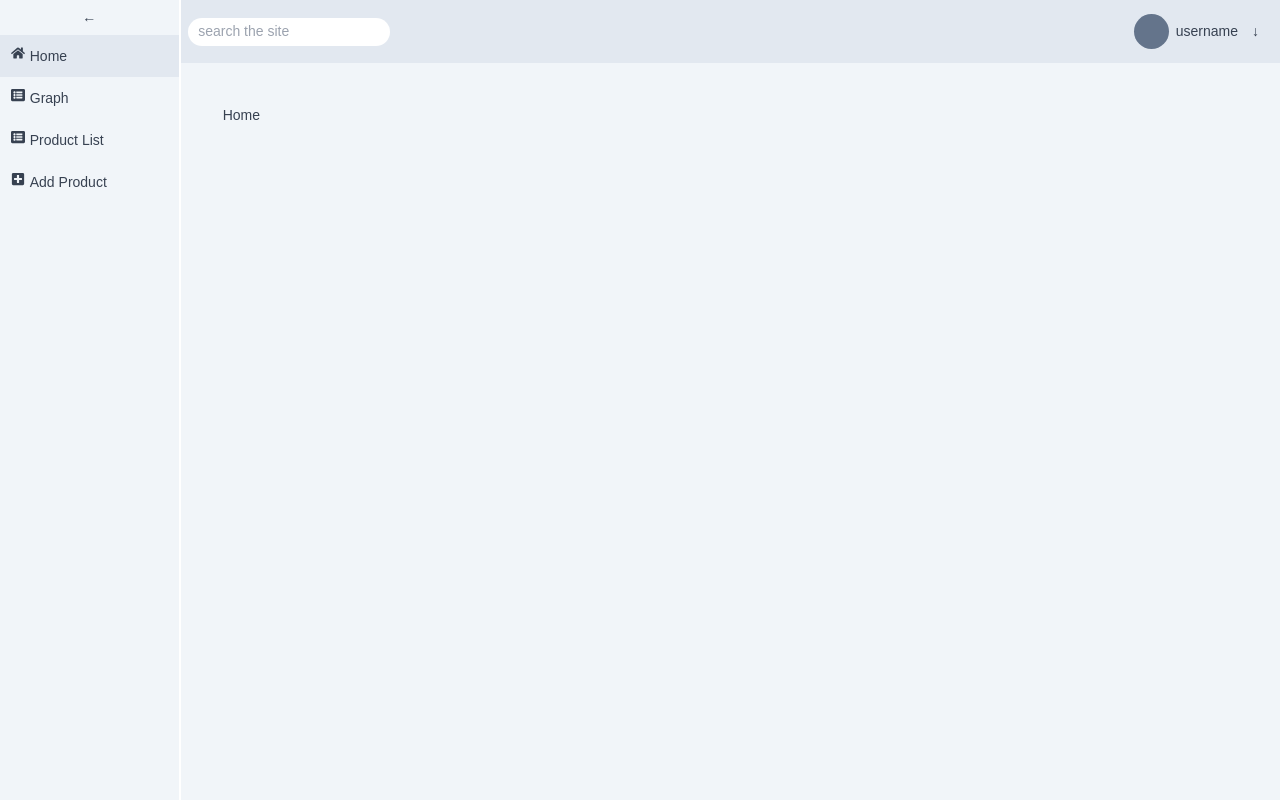
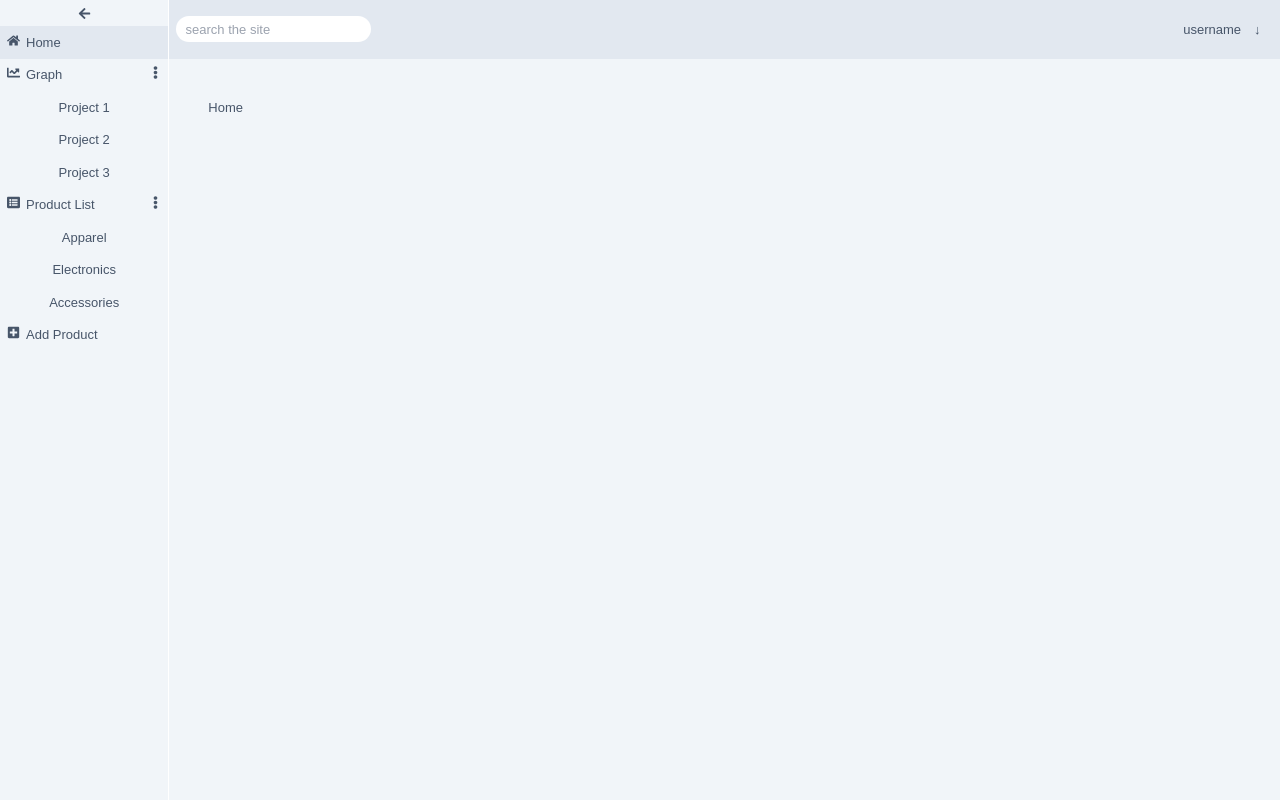
Before and after one commit to sft0595/productManagement, a React (Create React App) app: page / in a window 1280 px wide. Built offline with nearby package versions, Linux system fonts and the light colour scheme; what tw-elements would draw is missing.

Commit message:
Tailwind system based Dark Mode Applied

```diff
--- a/src/components/Dashboard.js
+++ b/src/components/Dashboard.js
@@ -3,7 +3,7 @@ import Home from "./Home";
 import Graph from "./Graph";
 import ProductList from "./ProductList";
 import ProductForm from "./ProductForm";
-import { FaHome, FaListAlt, FaPlusSquare } from "react-icons/fa";
+import { FaHome, FaListAlt, FaPlusSquare, FaArrowLeft, FaChartLine, FaArrowDown, FaEllipsisV } from "react-icons/fa";
 
 
 function Dashboard() {
@@ -42,72 +42,106 @@ function Dashboard() {
       setIsProductForm(true)
    }
 
+   const toggleActive = (event, idx) => {
+      const elemId = event.target.id
+      const elem = document.getElementById(elemId).parentElement.id
+      const allList = document.getElementById(elem).getElementsByTagName('li');
+
+      for (let i = 0; i < allList.length; i++) {
+         const clickedElemId = allList[i].id
+         allList[i].classList.remove("font-semibold")
+         if (clickedElemId === elemId) {
+            allList[i].classList.add("font-semibold")
+         }
+      }
+   }
+
+   const handleSubmenu = (event) => {
+      event.stopPropagation()
+      const id = event.target.getAttribute("data-target")
+      const submenu = document.getElementById(id)
+      if (isCollapse) {
+         setIsCollapse(!isCollapse)
+         submenu.classList.remove('hidden')
+      } else {
+         if (submenu.classList.contains('hidden'))
+            submenu.classList.remove('hidden')
+         else submenu.classList.add('hidden')
+      }
+   }
+
+
    const navOpts = [
       {
          tab: "Home",
          active: isHome,
          toggler: toggleHome,
-         icon: <FaHome />
+         icon: <FaHome className=" mr-2 pointer-events-none" />
       },
       {
          tab: "Graph",
          active: isGraph,
-         toggler: toggleGraph,
-         icon: <FaListAlt />,
+         icon: <FaChartLine className="mr-2 pointer-events-none" />,
          subTab: true,
-         subtabList: {
-            opt1: "option 1",
-            opt2: "option 2",
-            opt3: "option 3"
-         }
+         subtabList: [
+            { title: "Project 1", active: false },
+            { title: "Project 2", active: false },
+            { title: "Project 3", active: false }
+         ]
+
       },
       {
          tab: "Product List",
          active: isProductList,
-         toggler: toggleProductList,
-         icon: <FaListAlt />,
+         subTab: true,
+         subtabList: [
+            { title: "Apparel", active: false },
+            { title: "Electronics", active: false },
+            { title: "Accessories", active: false }
+         ],
+         icon: <FaListAlt className=" mr-2 pointer-events-none" />,
       },
       {
          tab: "Add Product",
          active: isProductForm,
          toggler: toggleNewProduct,
-         icon: <FaPlusSquare />,
+         icon: <FaPlusSquare className=" mr-2 pointer-events-none" />,
       }
    ]
 
    return (
-      <div className="w-full flex">
-         <div className={`${isCollapse ? " w-20" : "w-60"} duration-500 min-h-screen bg-slate-100  border-r-2 border-r-white overflow-hidden`}>
-            <button className={` bg-none p-2 w-full ${isCollapse ? "rotate-180" : ""} duration-500`} onClick={() => setIsCollapse(!isCollapse)}>←</button>
-            <ul className="text-center">
-               {/* <li className={` ${isHome ? "bg-slate-200" : "bg-slate-100 hover:bg-slate-200"} p-2 cursor-pointer`} onClick={e => toggleHome(e)}>
-                  <FaHome /><span>Home</span>
-               </li>
-               <li className={` ${isGraph ? "bg-slate-200" : "bg-slate-100 hover:bg-slate-200"} p-2 cursor-pointer`} onClick={e => toggleGraph(e)}>
-                  <FaListAlt /><span>Graph</span>
-               </li>
-               <li className={` ${isProductList ? "bg-slate-200" : "bg-slate-100 hover:bg-slate-200"} p-2 cursor-pointer`} onClick={e => toggleProductList(e)}>
-                  <FaListAlt /><span>Product List</span>
-               </li>
-               <li className={` ${isProductForm ? "bg-slate-200" : "bg-slate-100 hover:bg-slate-200"} p-2 cursor-pointer`} onClick={e => toggleNewProduct(e)}>
-                  <FaPlusSquare /><span>Add Product</span>
-               </li> */
-               }
-               {navOpts.map((tablist, index) =>
-               (<li key={index} className={`${tablist.active ? "bg-slate-200" : "bg-slate-100 hover:bg-slate-200"}
-               p-3 cursor-pointer flex align-middle w-full ${isCollapse ? " justify-center" : ""}`}
-                  onClick={tablist.toggler}><span>{tablist.icon}</span><span className=" mx-1.5">{isCollapse ? "" : tablist.tab}</span></li>)
-               )}
-            </ul>
+      <div className="w-full flex bg-slate-100 dark:bg-slate-800 text-slate-600 dark:text-slate-400">
+         <div className={`${isCollapse ? " w-20" : " w-60"} duration-500 min-h-screen bg-slate-100 dark:bg-slate-800 border-r border-r-white`}>
+            <button className="bg-none p-2 w-full flex justify-center" onClick={() => setIsCollapse(!isCollapse)}>
+               <FaArrowLeft className={`${isCollapse ? " rotate-180" : ""} duration-500`} />
+            </button>
+            {navOpts.map((tablist, index) =>
+            (
+               <ul className="text-center" key={index}>
+                  <li data-target={tablist.tab} className={`${tablist.active ? "bg-slate-200 dark:bg-slate-600" : "bg-slate-100 dark:bg-slate-800 hover:bg-slate-200 dark:hover:bg-slate-600"} p-2 cursor-pointer flex justify-items-center items-baseline  ${isCollapse ? " justify-center" : ""}`}
+                     onClick={tablist.subTab ? event => handleSubmenu(event) : tablist.toggler} >
+                     {tablist.icon} {isCollapse ? "" : ` ${tablist.tab}`}
+                     {!isCollapse ? tablist.subTab ? <FaEllipsisV className=" ml-auto pointer-events-none" /> : "" : ""}
+                  </li>
+                  <ul id={tablist.tab} className="block">
+                     {tablist.subTab && !isCollapse ? tablist.subtabList.map((sublist, idx) => (
+                        <li key={idx}
+                           id={sublist.title}
+                           className="bg-slate-100 dark:bg-slate-800 hover:bg-slate-200 dark:hover:bg-slate-600 p-2 cursor-pointer align-middle w-full"
+                           onClick={(event) => toggleActive(event, index)}>{sublist.title}</li>)) : ""}
+                  </ul>
+               </ul>
+            )
+            )}
          </div>
 
-         <div className="w-full bg-slate-100">
-            <div className="bg-slate-200 w-full flex justify-between items-center">
+         <div className="w-full">
+            <div className="w-full flex justify-between items-center bg-slate-200 dark:bg-slate-600">
                <div className="p-2">
                   <input name="siteSearch" className="outline-none px-3 py-1 rounded-full" placeholder="search the site" />
                </div>
                <div className="p-2 flex items-center">
-                  <div className="m-2 w-10 h-10 rounded-full bg-slate-500"></div>
+                  <div className="m-2 w-10 h-10 rounded-full"></div>
                   <p>username</p>
                   <a href="#dropDown" className="p-4">↓</a>
                </div>
--- a/src/index.css
+++ b/src/index.css
@@ -6,11 +6,5 @@
 *{
    font-family: 'Kanit', sans-serif;
    font-family: 'Poppins', sans-serif;
-   font-size: 14px;
-   --tw-text-opacity: 1;
-   color: rgb(55 65 81 / var(--tw-text-opacity));
+   font-size: 13px;
 }
-body{
-   --tw-bg-opacity: 1;
-   background-color: rgb(241 245 249 / var(--tw-bg-opacity));
-}
```
